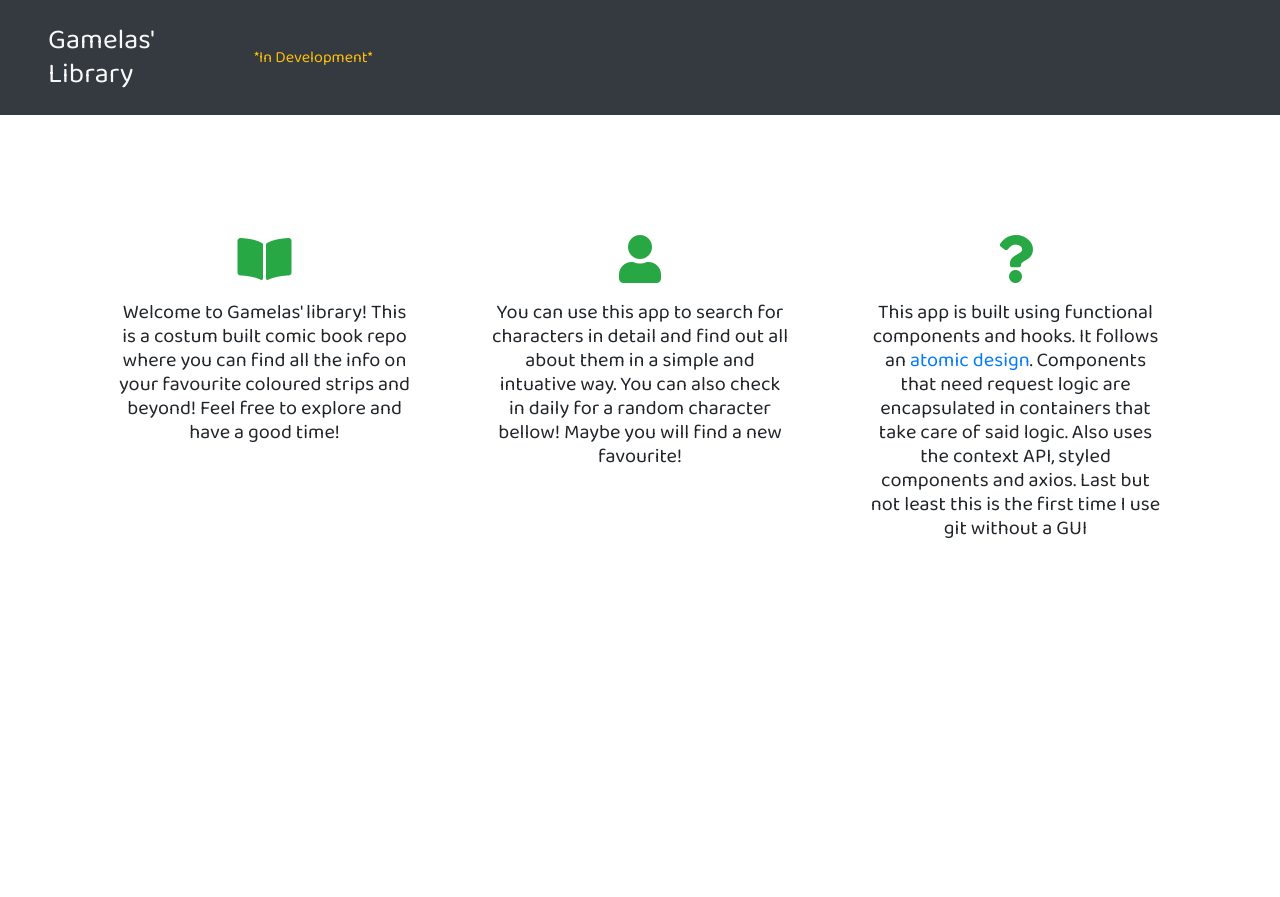
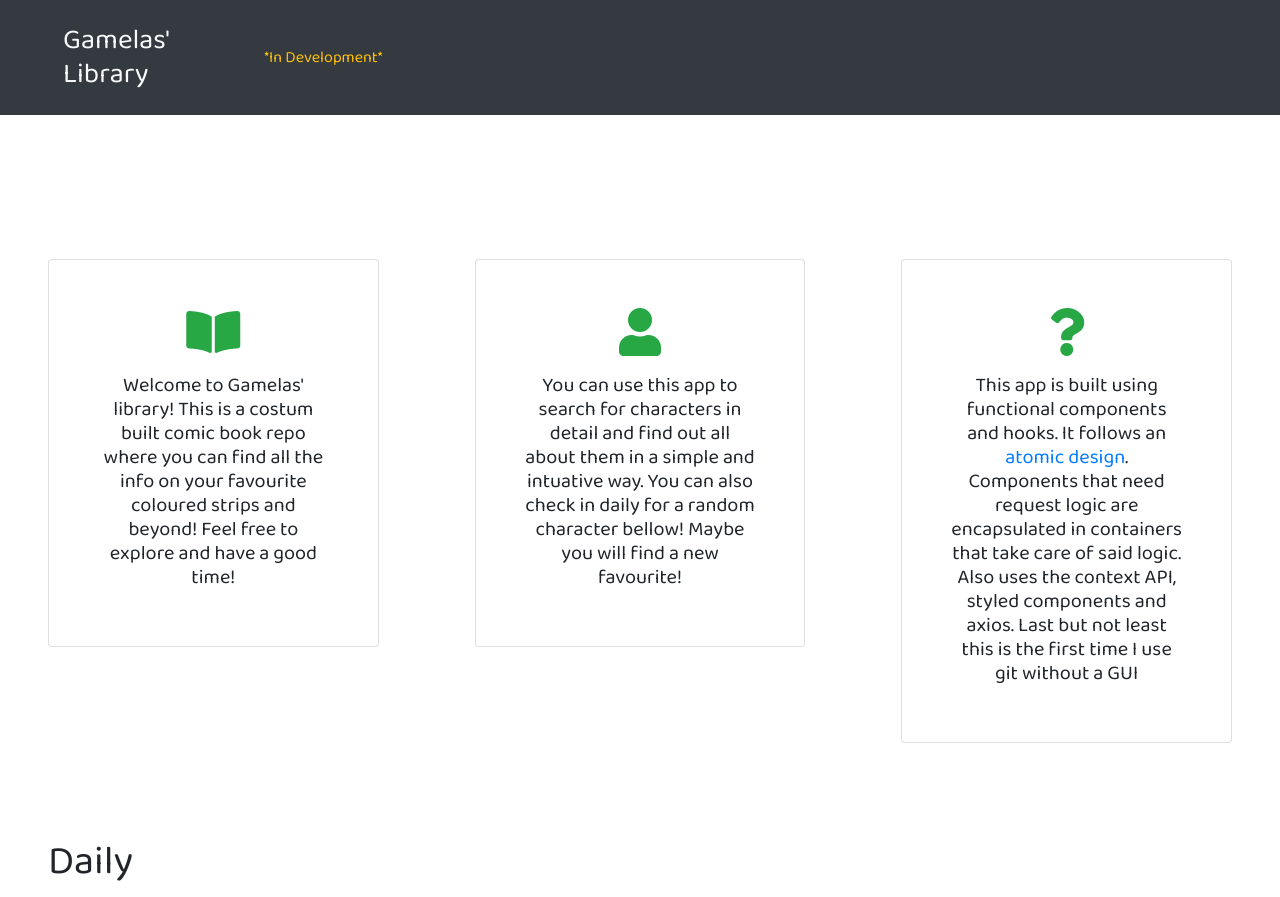
Before and after one commit to Alexandre-Gamelas/comiclibrary, a React (Create React App) app: page / in a window 1280 px wide. Before the commit the page ends 800 px from the top, so only its background shows below. Built offline with nearby package versions, Linux system fonts and the light colour scheme.

Commit message:
Start Daily

```diff
--- a/src/App.js
+++ b/src/App.js
@@ -1,16 +1,17 @@
-import React, { Fragment } from 'react';
+import React from 'react';
 
 /*organismos*/
 import { Navbar } from './components/organisms'
 import { Intro } from './components/organisms'
-
+import {Daily} from './components/organisms'
 
 function App() {
   return (
-    <Fragment>
+    <main className="container-fluid">
       <Navbar />
       <Intro />
-    </Fragment>
+      <Daily />
+    </main>
   );
 }
 
--- a/src/components/molecules/Hotspot/Hotspot.js
+++ b/src/components/molecules/Hotspot/Hotspot.js
@@ -1,16 +1,18 @@
 import React from 'react'
 import PropTypes from 'prop-types'
-
+import styled from 'styled-components'
 import { Icon } from '../../atoms/'
 
 function Hotspot(props) {
   const { icon, text } = props
   return (
-    <div className="col-lg-3 col-md-4 col-12 text-center pt-4 ml-lg-4 mr-lg-4 mb-4 mb-md-0">
-      <p className="mb-0">
-        <Icon detail={icon}/>
-      </p>
-      <h5 className="mt-3">{text}</h5>
+    <div className="col-lg-4 col-md-4 col-12 text-center p-5 mb-4 mb-md-0">
+      <DivWithStyles className="card pt-4 p-5">
+        <p className="mb-0">
+          <Icon detail={icon}/>
+        </p>
+        <h5 className="mt-3">{text}</h5>
+      </DivWithStyles>
     </div>
   )
 }
@@ -23,4 +25,8 @@ Hotspot.propTypes = {
   ])
 }
 
+const DivWithStyles = styled.div`
+  min-height: 35vh;
+`
+
 export default Hotspot
--- /dev/null
+++ b/src/components/organisms/Daily/Daily.js
@@ -0,0 +1,13 @@
+import React from 'react'
+
+function Daily() {
+  return (
+    <section className="row">
+        <article className="col-10 pl-5">
+          <h1>Daily</h1>
+        </article>
+    </section>
+  )
+}
+
+export default Daily
--- a/src/components/organisms/index.js
+++ b/src/components/organisms/index.js
@@ -1,2 +1,3 @@
 export { default as Navbar } from './Navbar/Navbar.js'
 export { default as Intro } from './Intro/Intro'
+export {default as Daily} from './Daily/Daily'
```
